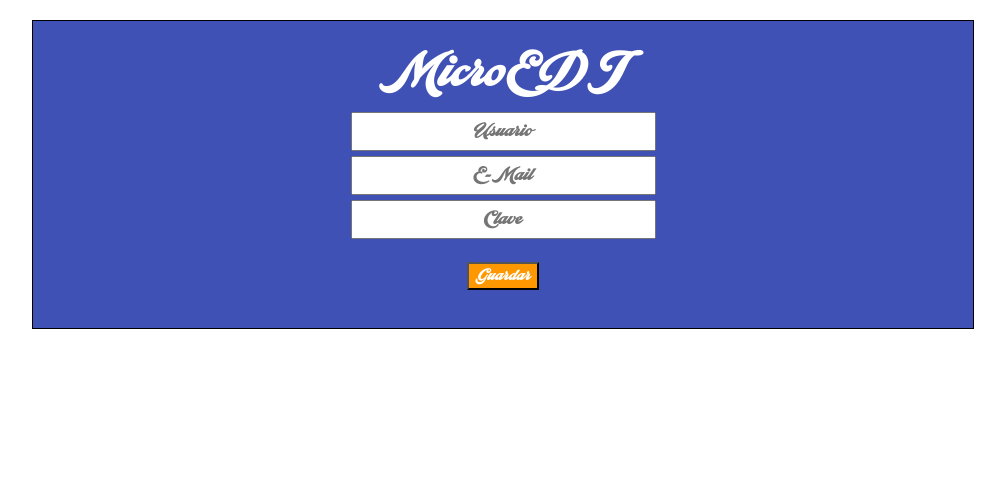
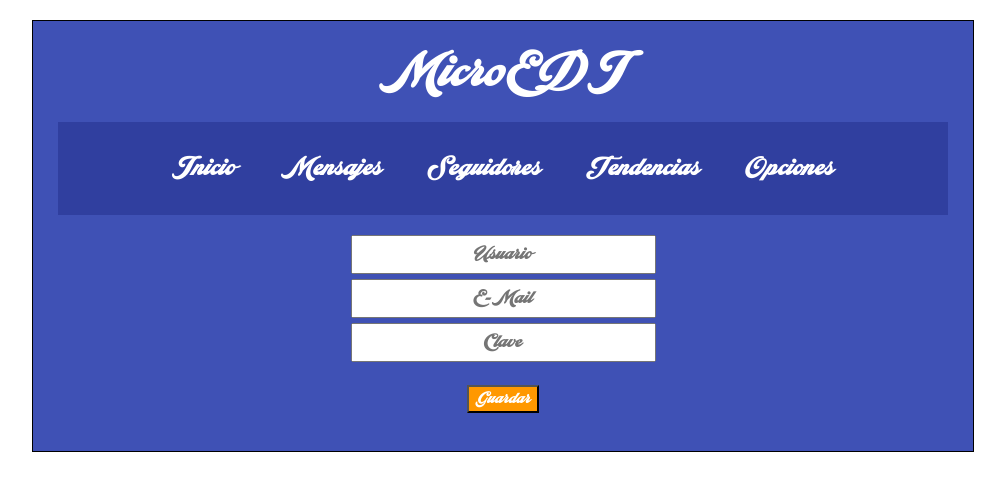
Before and after one commit to VelardiJuan/EDI3_TP, a plain HTML site: page Opciones.HTML in a window 1280 px wide. Shown: the whole page, without its empty margins (137-1142 px from the left). Drawn offline with Linux system fonts and the light colour scheme.

Commit message:
Cambio en la barra del menú en opciones.

```diff
--- a/Opciones.HTML
+++ b/Opciones.HTML
@@ -12,6 +12,15 @@
       <header>
         <h1> MicroEDI </h1>
       </header>
+      <nav>
+        <ul>
+            <li><a href="Inicio.HTML"> <h2> Inicio </h2> </a></li>
+            <li><a href="Mensaje.HTML"> <h2> Mensajes </h2> </a></li>
+            <li><a href="Seguidores.HTML"> <h2> Seguidores </h2> </a></li>
+            <li><a href="Tendencia.HTML"> <h2> Tendencias </h2> </a></li>
+            <li><a href="Opciones.HTML"> <h2> Opciones </h2> </a></li>
+        </ul>
+      </nav>
       <section>
           <input type = "text" placeholder = "Usuario" />
           <input type = "text" placeholder = "E-Mail" />
```
